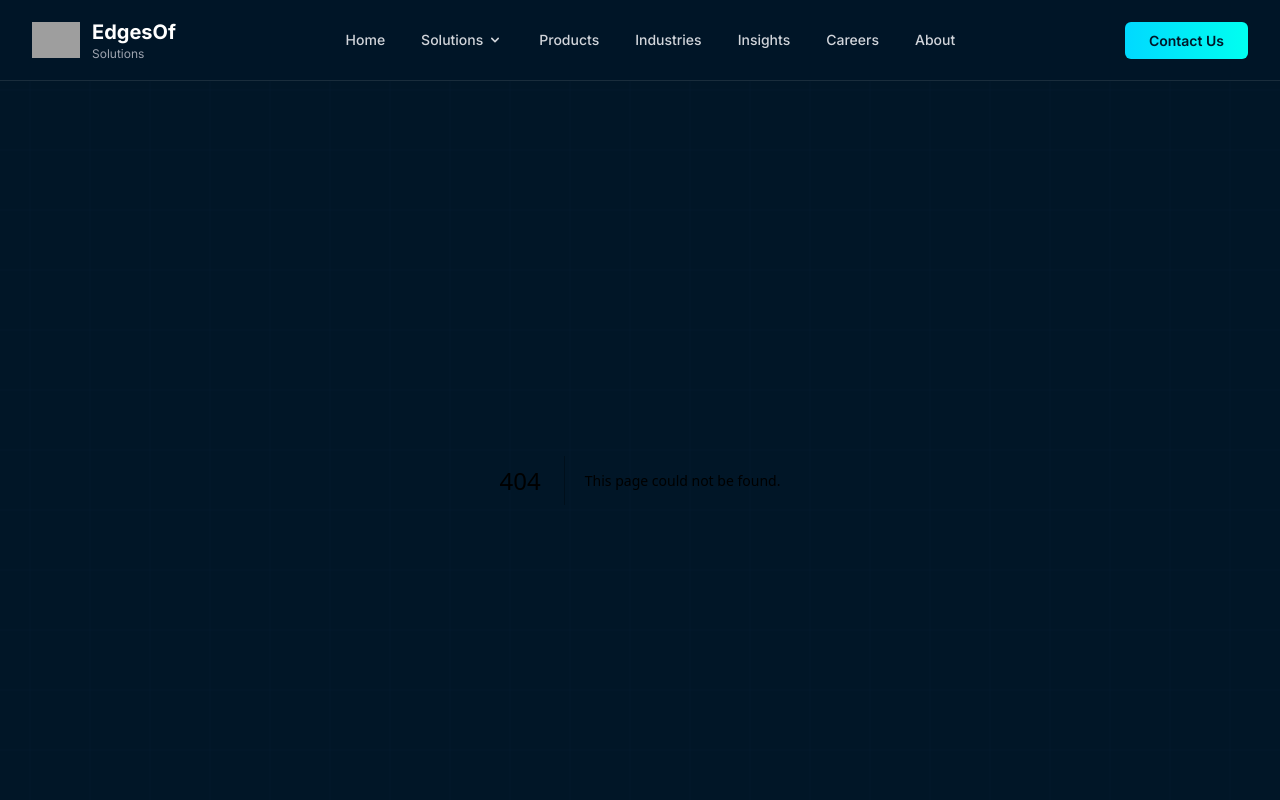
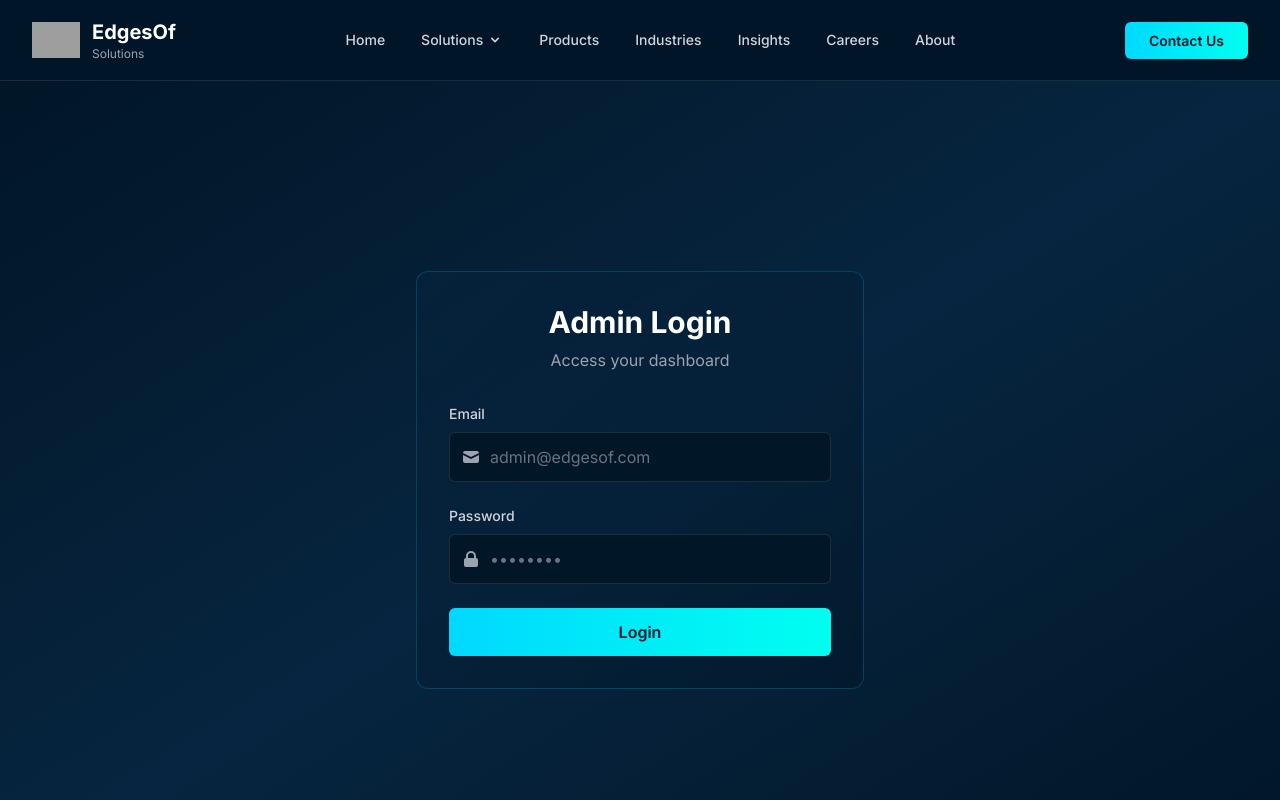
Before and after one commit to itvaibhav-jpg/edgesof-site, a Next.js app: page /admin/login in a window 1280 px wide. Before the commit this address had no page. Shown: the top 800 px of the page. Built offline with nearby package versions, Linux system fonts and the light colour scheme; grey boxes are pictures that could not be loaded.

Commit message:
Create admin login page

```diff
--- /dev/null
+++ b/app/admin/login/page.tsx
@@ -0,0 +1,95 @@
+'use client';
+
+import { useState } from 'react';
+import { signIn } from 'next-auth/react';
+import { useRouter } from 'next/navigation';
+import { HiMail, HiLockClosed } from 'react-icons/hi';
+import toast from 'react-hot-toast';
+
+export default function AdminLogin() {
+  const router = useRouter();
+  const [email, setEmail] = useState('');
+  const [password, setPassword] = useState('');
+  const [loading, setLoading] = useState(false);
+
+  const handleSubmit = async (e: React.FormEvent) => {
+    e.preventDefault();
+    setLoading(true);
+
+    try {
+      const result = await signIn('credentials', {
+        email,
+        password,
+        redirect: false,
+      });
+
+      if (result?.error) {
+        toast.error('Invalid credentials');
+      } else {
+        toast.success('Login successful');
+        router.push('/admin/dashboard');
+      }
+    } catch (error) {
+      toast.error('Something went wrong');
+    } finally {
+      setLoading(false);
+    }
+  };
+
+  return (
+    <div className="min-h-screen flex items-center justify-center px-4 bg-gradient-to-br from-navy-dark via-navy-medium to-navy-dark">
+      <div className="max-w-md w-full">
+        <div className="cyber-card p-8">
+          <div className="text-center mb-8">
+            <h1 className="text-3xl font-bold text-white mb-2">Admin Login</h1>
+            <p className="text-gray-400">Access your dashboard</p>
+          </div>
+
+          <form onSubmit={handleSubmit} className="space-y-6">
+            <div>
+              <label className="block text-sm font-medium text-gray-300 mb-2">
+                Email
+              </label>
+              <div className="relative">
+                <HiMail className="absolute left-3 top-1/2 -translate-y-1/2 w-5 h-5 text-gray-400" />
+                <input
+                  type="email"
+                  value={email}
+                  onChange={(e) => setEmail(e.target.value)}
+                  className="w-full pl-10 pr-4 py-3 bg-navy-dark border border-white/10 rounded-md text-white placeholder-gray-500 focus:outline-none focus:border-cyan-glow transition-colors"
+                  placeholder="admin@edgesof.com"
+                  required
+                />
+              </div>
+            </div>
+
+            <div>
+              <label className="block text-sm font-medium text-gray-300 mb-2">
+                Password
+              </label>
+              <div className="relative">
+                <HiLockClosed className="absolute left-3 top-1/2 -translate-y-1/2 w-5 h-5 text-gray-400" />
+                <input
+                  type="password"
+                  value={password}
+                  onChange={(e) => setPassword(e.target.value)}
+                  className="w-full pl-10 pr-4 py-3 bg-navy-dark border border-white/10 rounded-md text-white placeholder-gray-500 focus:outline-none focus:border-cyan-glow transition-colors"
+                  placeholder="••••••••"
+                  required
+                />
+              </div>
+            </div>
+
+            <button
+              type="submit"
+              disabled={loading}
+              className="w-full py-3 bg-gradient-to-r from-cyan-glow to-aqua-bright text-navy-dark font-semibold rounded-md hover:shadow-lg hover:shadow-cyan-glow/50 transition-all disabled:opacity-50"
+            >
+              {loading ? 'Logging in...' : 'Login'}
+            </button>
+          </form>
+        </div>
+      </div>
+    </div>
+  );
+}
```
